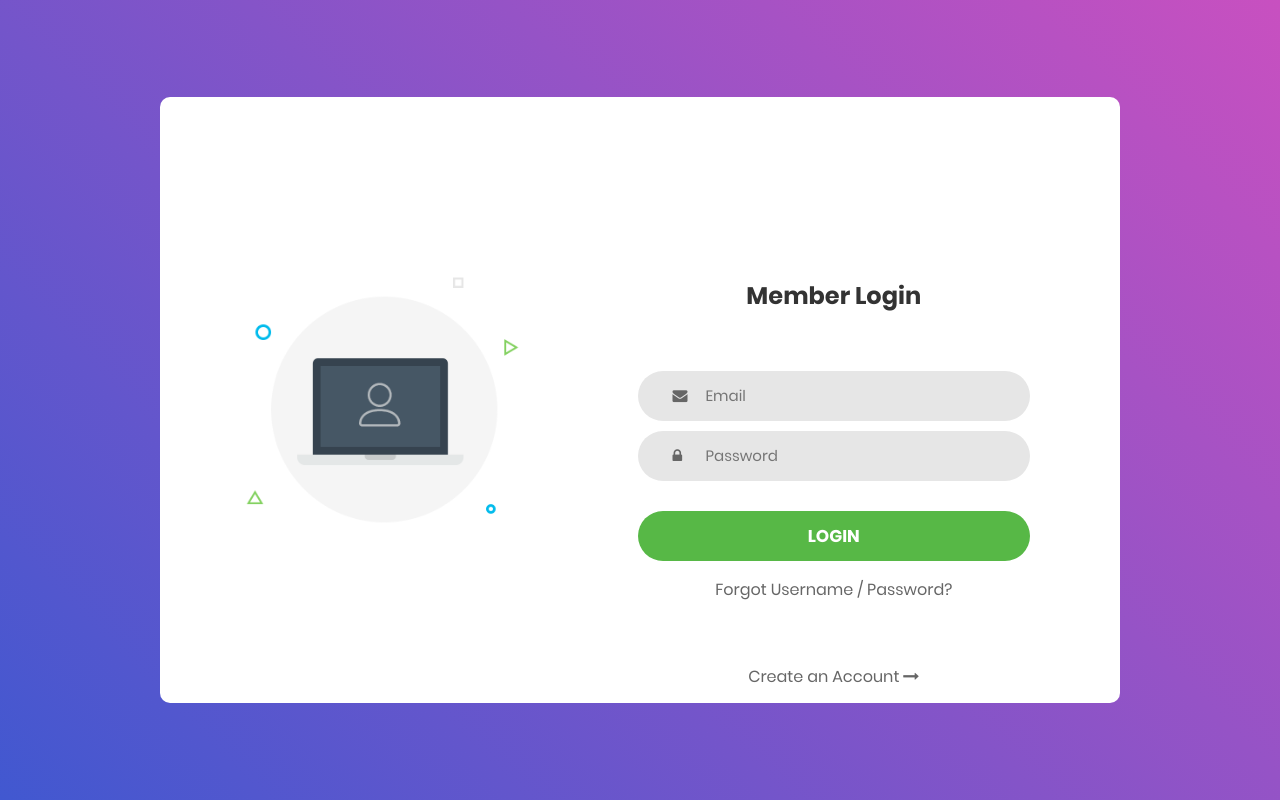
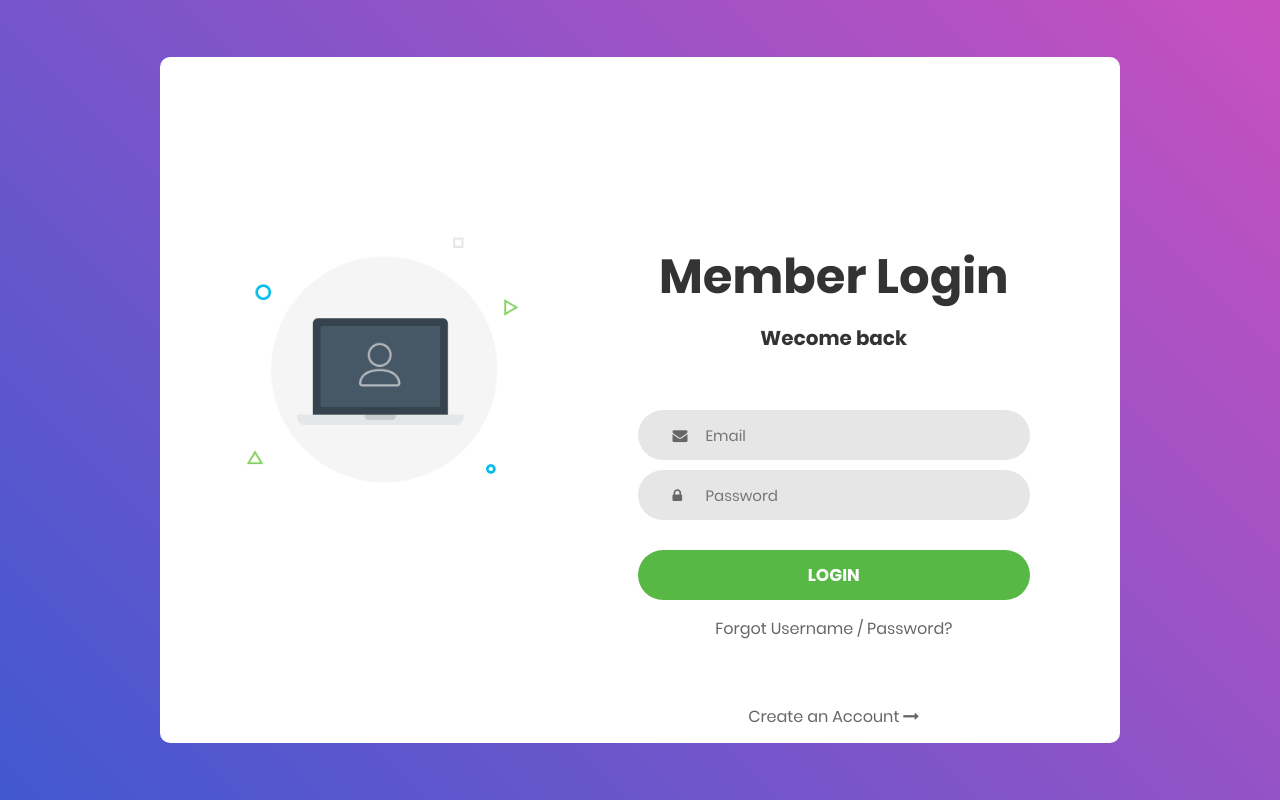
Before and after one commit to Godspraise01/GROUP-1-LOGIN, a plain HTML site: page index.html in a window 1280 px wide. Drawn offline with Linux system fonts and the light colour scheme.

Commit message:
Hv made the head bigger and added a welcome back message

```diff
--- a/index.html
+++ b/index.html
@@ -23,8 +23,10 @@
                         </div>
 
                         <form class="login-form" action="dashboard.html" method="get">
-                            <span class="login-title"><b>Member Login</b></span>
+                            <span class="login-title" > <h1>Member Login</h1>
+                             <center> <h5>Wecome back</h5></center>
 
+                            </span>
                             <div class="wrap-inputform">
                                 <input class="inputform" type="email" name="email" placeholder="Email" required>
                                     <span class="focus-inputform"></span>
@@ -137,5 +139,6 @@
                 </div>
             </div>
 
+
     </body>
 </html>
```
